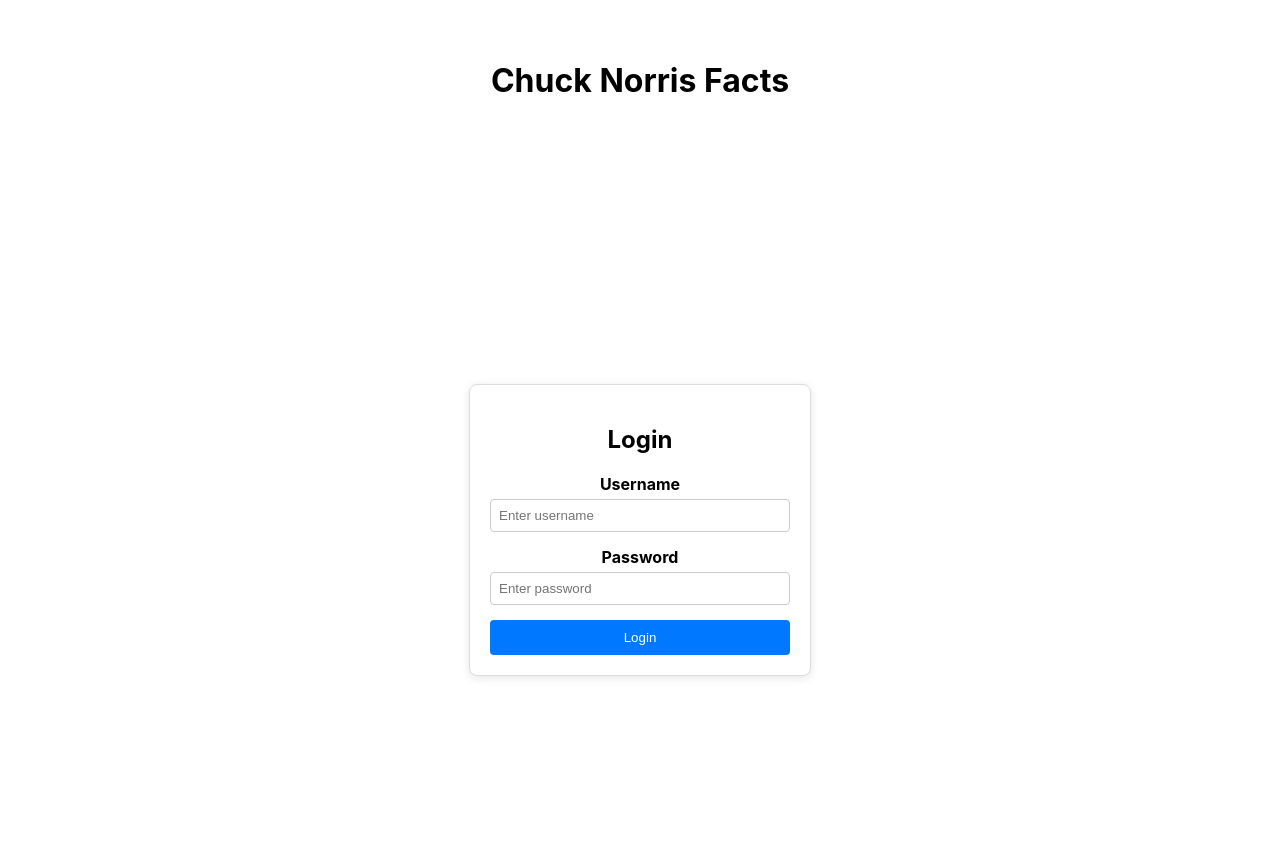
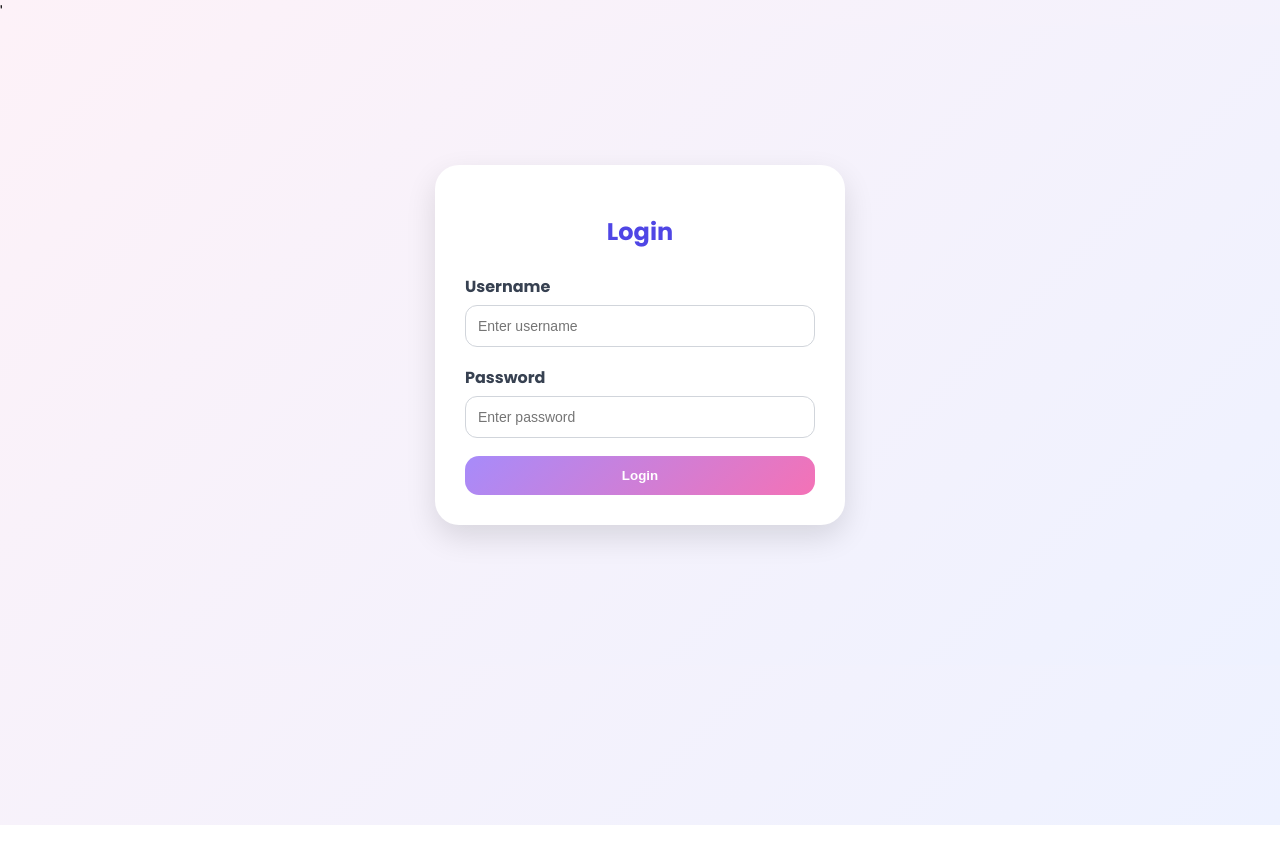
Before and after one commit to afkmary/Secure-Web-App, a React (Create React App) app in the folder frontend/: page / in a window 1280 px wide. Shown: the top 864 px of the page. After the commit the page ends 825 px from the top, so only its background shows below. Built offline with nearby package versions, Linux system fonts and the light colour scheme.

Commit message:
Complete login authentication and UI styling

```diff
--- a/frontend/public/index.html
+++ b/frontend/public/index.html
@@ -1,14 +1,17 @@
 <!DOCTYPE html>
 <html lang="en">
+
 <head>
   <meta charset="utf-8" />
-    <link rel="icon" href="%PUBLIC_URL%/favicon.ico" />
+  <link rel="icon" href="%PUBLIC_URL%/favicon.ico" />'
+
+  <link rel="preconnect" href="https://fonts.googleapis.com">
+  <link rel="preconnect" href="https://fonts.gstatic.com" crossorigin>
+  <link href="https://fonts.googleapis.com/css2?family=Poppins:wght@300;400;500;600;700&display=swap" rel="stylesheet">
+
   <meta name="viewport" content="width=device-width, initial-scale=1" />
   <meta name="theme-color" content="#000000" />
-    <meta
-      name="description"
-      content="Web site created using create-react-app"
-    />
+  <meta name="description" content="Web site created using create-react-app" />
   <link rel="apple-touch-icon" href="%PUBLIC_URL%/logo192.png" />
   <!--
       manifest.json provides metadata used when your web app is installed on a
@@ -24,8 +27,9 @@
       work correctly both with client-side routing and a non-root public URL.
       Learn how to configure a non-root public URL by running `npm run build`.
     -->
-    <title>React App</title>
+  <title>Chuck Norris Facts</title>
 </head>
+
 <body>
   <noscript>You need to enable JavaScript to run this app.</noscript>
   <div id="root"></div>
@@ -40,4 +44,5 @@
       To create a production bundle, use `npm run build` or `yarn build`.
     -->
 </body>
+
 </html>
--- a/frontend/src/App.css
+++ b/frontend/src/App.css
@@ -1,8 +1,74 @@
-.app {
+.page-title {
   text-align: center;
-  padding: 40px;
+  margin-top: 40px;
+  color: #4f46e5;
 }
 
-h1 {
-  margin-bottom: 30px;
+.login-container {
+  min-height: 100vh;
+  display: flex;
+  justify-content: center;
+  align-items: center;
 }
+
+.login-form {
+  width: 350px;
+  padding: 30px;
+  border-radius: 24px;
+  background: white;
+  box-shadow: 0 12px 30px rgba(0, 0, 0, 0.12);
+}
+
+.login-form h2 {
+  text-align: center;
+  margin-bottom: 25px;
+  color: #4f46e5;
+  font-weight: 600;
+}
+
+.form-group {
+  margin-bottom: 18px;
+}
+
+.form-group label {
+  display: block;
+  margin-bottom: 6px;
+  font-weight: bold;
+  color: #374151;
+}
+
+.form-group input {
+  width: 100%;
+  padding: 12px;
+  border: 1px solid #d1d5db;
+  border-radius: 12px;
+  font-size: 14px;
+  box-sizing: border-box;
+}
+
+.form-group input:focus {
+  outline: none;
+  border-color: #a78bfa;
+  box-shadow: 0 0 0 3px rgba(167, 139, 250, 0.25);
+}
+
+button {
+  width: 100%;
+  padding: 12px;
+  border: none;
+  border-radius: 14px;
+  background: linear-gradient(135deg, #a78bfa, #f472b6);
+  color: white;
+  font-weight: bold;
+  cursor: pointer;
+}
+
+button:hover {
+  opacity: 0.9;
+}
+
+.error-message {
+  color: #dc2626;
+  font-size: 14px;
+  text-align: center;
+}
--- a/frontend/src/App.js
+++ /dev/null
@@ -1,23 +0,0 @@
-import { useState } from "react";
-import "./App.css";
-
-import LoginForm from "./components/LoginForm";
-import ChuckNorris from "./components/ChuckNorris";
-
-function App() {
-  const [token, setToken] = useState("");
-
-  return (
-    <div className="app">
-      <h1>Chuck Norris Facts</h1>
-
-      {!token ? (
-        <LoginForm setToken={setToken} />
-      ) : (
-        <ChuckNorris token={token} />
-      )}
-    </div>
-  );
-}
-
-export default App;
--- a/frontend/src/App.jsx
+++ b/frontend/src/App.jsx
@@ -1,67 +1,59 @@
 import { useState } from "react";
 import LoginForm from "./components/LoginForm";
+import ChuckNorris from "./components/ChuckNorris";
 
 function App() {
   const [username, setUsername] = useState("");
   const [password, setPassword] = useState("");
+  const [token, setToken] = useState("");
   const [error, setError] = useState("");
-  const [loading, setLoading] = useState(false);
 
-  const handleLogin = async (e) => {
-    e.preventDefault();
+  const handleLogin = async (event) => {
+    event.preventDefault();
 
-    // Frontend validation
     if (!username.trim() || !password.trim()) {
       setError("Username and password are required.");
       return;
     }
 
-    setLoading(true);
-    setError("");
-
     try {
-      const res = await fetch("http://localhost:5000/login", {
+      const response = await fetch("http://localhost:3333/login", {
         method: "POST",
         headers: {
-          "Content-Type": "application/json",
+          "Content-Type": "application/json"
         },
-        body: JSON.stringify({ username, password }),
+        body: JSON.stringify({ username, password })
       });
 
-      const data = await res.json();
+      const data = await response.json();
 
-      // backend rejected login
-      if (!res.ok) {
-        setError(data.message || "Invalid username or password");
-        setLoading(false);
-        return;
+      if (response.ok && data.uuid) {
+        console.log("Login response:", data);
+        setToken(data.uuid);
+        setError("");
+      } else {
+        setError(data.message || "Invalid username or password.");
       }
+    } catch (error) {
+      setError("Could not connect to the server.");
+    }
+  };
 
-      // success
-      setError("");
-      console.log("Login successful:", data);
-
-    } catch (err) {
-      setError("Cannot connect to server");
-    }
-
-    setLoading(false);
-  };
+  if (token) {
+    return <ChuckNorris token={token} />;
+  }
 
   return (
     <div>
-      <h1>Login Page</h1>
 
       <LoginForm
         username={username}
         password={password}
-        onUsernameChange={(e) => setUsername(e.target.value)}
-        onPasswordChange={(e) => setPassword(e.target.value)}
+        onUsernameChange={(event) => setUsername(event.target.value)}
+        onPasswordChange={(event) => setPassword(event.target.value)}
         onSubmit={handleLogin}
         error={error}
       />
-
-      {loading && <p>Logging in...</p>}
     </div>
   );
 }
--- a/frontend/src/components/LoginForm.css
+++ b/frontend/src/components/LoginForm.css
@@ -1,57 +1,68 @@
 .login-container {
+  min-height: 80vh;
   display: flex;
   justify-content: center;
   align-items: center;
-  min-height: 100vh;
+  background: linear-gradient(135deg, #fdf2f8, #eef2ff);
 }
 
 .login-form {
-  width: 300px;
-  padding: 20px;
-  border: 1px solid #ddd;
-  border-radius: 8px;
-  background-color: white;
-  box-shadow: 0 2px 8px rgba(0, 0, 0, 0.1);
+  width: 350px;
+  padding: 30px;
+  border-radius: 24px;
+  background: white;
+  box-shadow: 0 12px 30px rgba(0, 0, 0, 0.12);
 }
 
 .login-form h2 {
   text-align: center;
-  margin-bottom: 20px;
+  margin-bottom: 25px;
+  color: #4f46e5;
 }
 
 .form-group {
-  display: flex;
-  flex-direction: column;
-  margin-bottom: 15px;
+  margin-bottom: 18px;
 }
 
 .form-group label {
-  margin-bottom: 5px;
+  display: block;
+  margin-bottom: 6px;
   font-weight: bold;
+  color: #374151;
 }
 
 .form-group input {
-  padding: 8px;
-  border: 1px solid #ccc;
-  border-radius: 4px;
+  width: 100%;
+  padding: 12px;
+  border: 1px solid #d1d5db;
+  border-radius: 12px;
+  font-size: 14px;
+  box-sizing: border-box;
+}
+
+.form-group input:focus {
+  outline: none;
+  border-color: #a78bfa;
+  box-shadow: 0 0 0 3px rgba(167, 139, 250, 0.25);
+}
+
+button {
+  width: 100%;
+  padding: 12px;
+  border: none;
+  border-radius: 14px;
+  background: linear-gradient(135deg, #a78bfa, #f472b6);
+  color: white;
+  font-weight: bold;
+  cursor: pointer;
+}
+
+button:hover {
+  opacity: 0.9;
 }
 
 .error-message {
-  color: red;
-  margin-bottom: 10px;
+  color: #dc2626;
+  font-size: 14px;
   text-align: center;
 }
-
-.login-form button {
-  width: 100%;
-  padding: 10px;
-  border: none;
-  background-color: #0078ff;
-  color: white;
-  border-radius: 4px;
-  cursor: pointer;
-}
-
-.login-form button:hover {
-  opacity: 0.9;
-}
--- a/frontend/src/components/LoginForm.jsx
+++ b/frontend/src/components/LoginForm.jsx
@@ -10,7 +10,11 @@
 }) {
   return (
     <div className="login-container">
-      <form className="login-form" onSubmit={onSubmit}>
+      <form
+        className="login-form"
+        onSubmit={onSubmit}
+        autoComplete="off"
+      >
         <h2>Login</h2>
 
         <div className="form-group">
@@ -20,6 +24,7 @@
             value={username}
             onChange={onUsernameChange}
             placeholder="Enter username"
+            autoComplete="off"
             required
           />
         </div>
@@ -31,6 +36,7 @@
             value={password}
             onChange={onPasswordChange}
             placeholder="Enter password"
+            autoComplete="new-password"
             required
           />
         </div>
@@ -41,7 +47,7 @@
           </p>
         )}
 
-        <button type="submit">
+        <button type="submit" disabled={false}>
           Login
         </button>
       </form>
--- a/frontend/src/index.css
+++ b/frontend/src/index.css
@@ -1,10 +1,16 @@
+html,
+body,
+#root {
+  margin: 0;
+  min-height: 100vh;
+}
+
 body {
-  margin: 0;
-  font-family: -apple-system, BlinkMacSystemFont, 'Segoe UI', 'Roboto', 'Oxygen',
-    'Ubuntu', 'Cantarell', 'Fira Sans', 'Droid Sans', 'Helvetica Neue',
-    sans-serif;
+  font-family: 'Poppins', sans-serif;
   -webkit-font-smoothing: antialiased;
   -moz-osx-font-smoothing: grayscale;
+
+  background: linear-gradient(135deg, #fdf2f8, #eef2ff);
 }
 
 code {
```
Also changed, not shown: 1 other file (tests, documents, lock files or other folders). Lines whose indentation alone changed are shown as unchanged.
